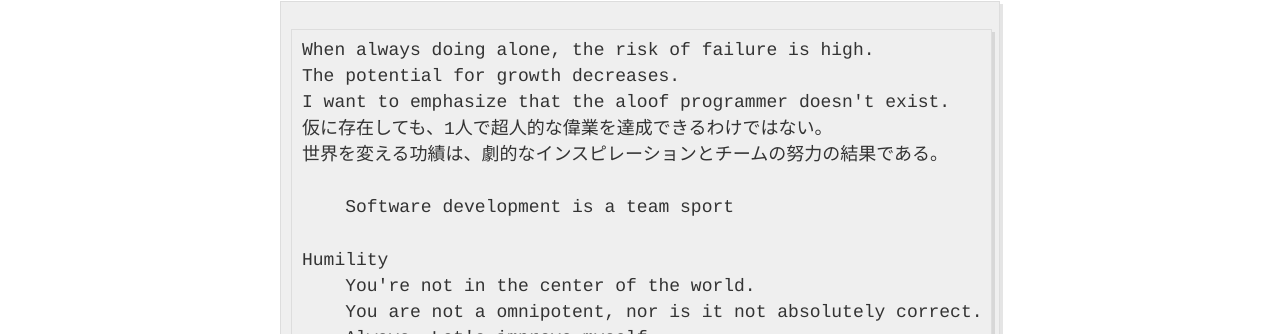
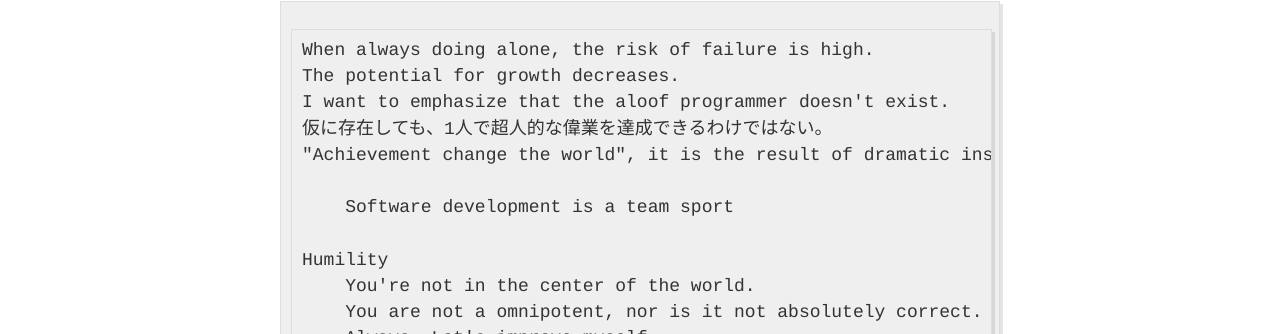
Before and after one commit to The-Actual-Damien/nondroid5-jeckyll, a Jekyll site: the page built from _posts/2111-11-11-Idea.md, in a window 1280 px wide. Shown: the part 231-565 px from the top of the page. Built offline with Jekyll 4.4.1, drawn with Linux system fonts in a browser that asks for light colours; Markdown is read by kramdown in place of the engine named in the settings; some of the changed text lies outside the part shown.

Commit message:
Update 2111-11-11-Idea.md

```diff
--- a/_posts/2111-11-11-Idea.md
+++ b/_posts/2111-11-11-Idea.md
@@ -7,7 +7,7 @@ title: Idea
     The potential for growth decreases.
     I want to emphasize that the aloof programmer doesn't exist.
     仮に存在しても、1人で超人的な偉業を達成できるわけではない。
-    世界を変える功績は、劇的なインスピレーションとチームの努力の結果である。
+    "Achievement change the world", it is the result of dramatic inspiration and efforts of team.
 
         Software development is a team sport
 
```
